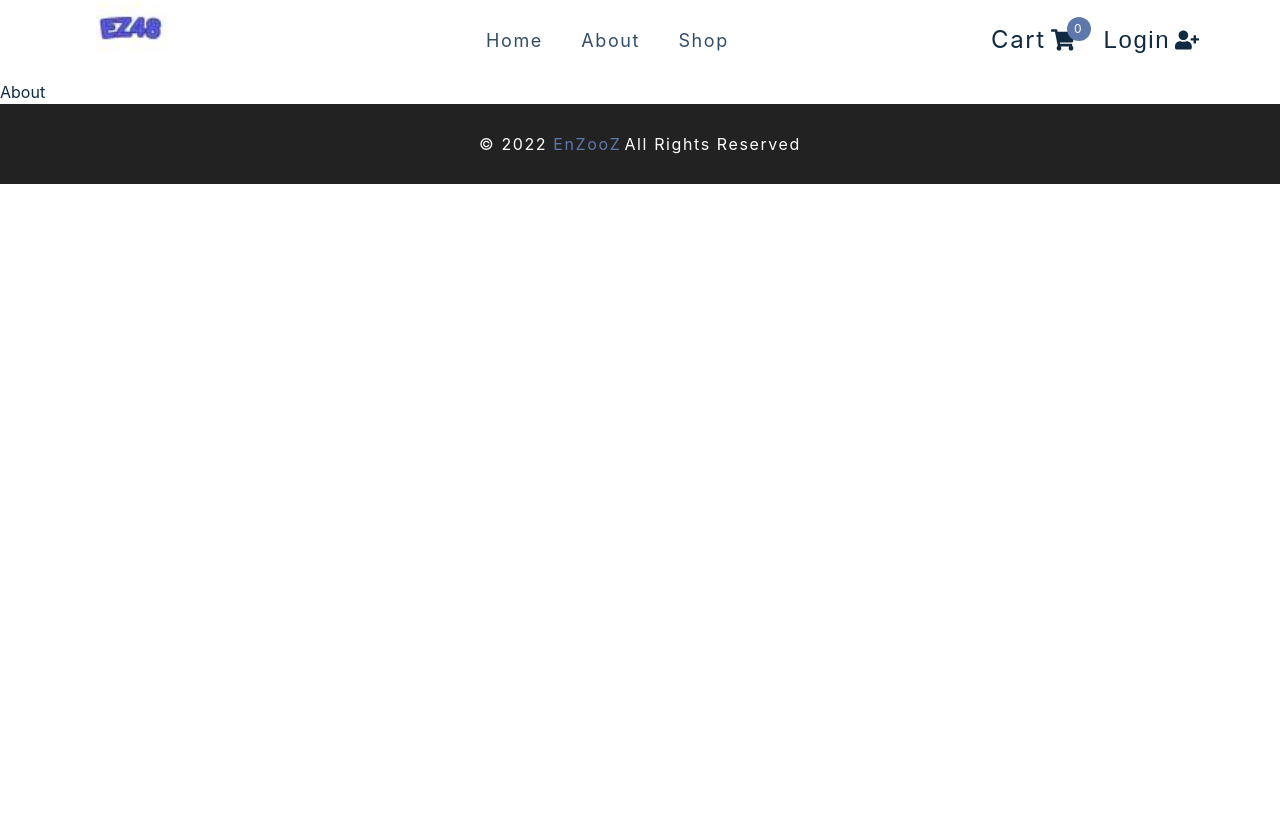
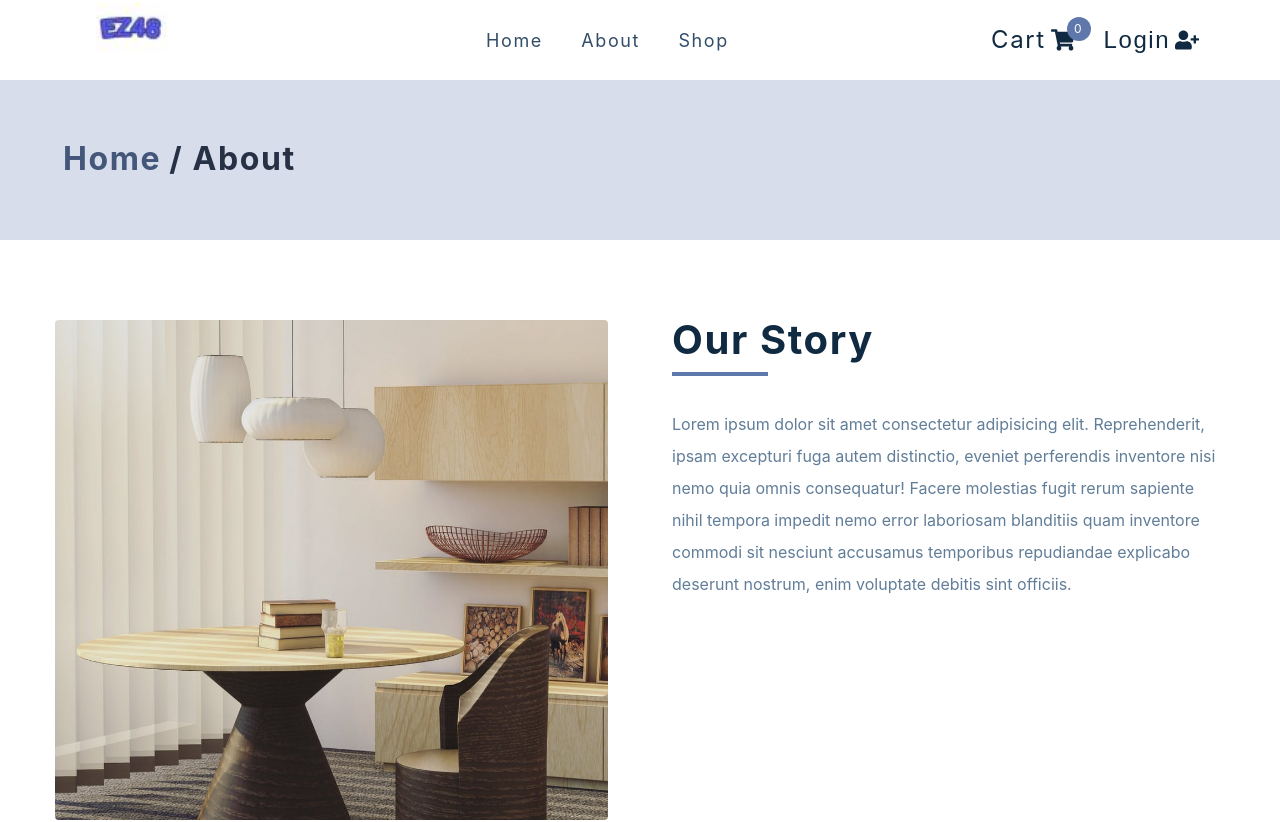
Before and after one commit to enzooz48/Ecommerce-FurnitureStore, a React (Create React App) app: page /about in a window 1280 px wide. Shown: the top 822 px of the page. Before the commit the page ends 800 px from the top, so only its background shows below. Built offline with nearby package versions, Linux system fonts and the light colour scheme; no server answers.

Commit message:
Add About Page

```diff
--- a/src/components/featuredProducts/FeaturedProducts.css
+++ b/src/components/featuredProducts/FeaturedProducts.css
@@ -1,4 +1,4 @@
-.section {
+.featured-section {
 	background: var(--clr-grey-10);
 }
 
@@ -36,8 +36,4 @@
 		position: relative;
 		top: -5rem;
 	}
-	/* .featured__container {
-		position: relative;
-		top: -5rem;
-	} */
 }
--- a/src/components/featuredProducts/FeaturedProducts.jsx
+++ b/src/components/featuredProducts/FeaturedProducts.jsx
@@ -6,7 +6,7 @@ import { useProductsContext } from '../../context/ProductsContext';
 const FeaturedProducts = () => {
 	const { featured_products: featured } = useProductsContext();
 	return (
-		<div className="section">
+		<div className="section featured-section">
 			<div className="title">
 				<h2>featured products</h2>
 				<div className="underline"></div>
--- a/src/page/about/About.css
+++ b/src/page/about/About.css
@@ -0,0 +1,41 @@
+.about {
+	display: grid;
+	gap: 4rem;
+}
+
+.about img {
+	width: 100%;
+	display: block;
+	border-radius: var(--radius);
+	height: 500px;
+	object-fit: cover;
+}
+
+.about p {
+	line-height: 2;
+	max-width: 45em;
+	margin: 0 auto;
+	margin-top: 2rem;
+	color: var(--clr-grey-5);
+}
+
+.about .title {
+	text-align: left;
+}
+
+.about .underline {
+	margin-left: 0;
+}
+
+@media (min-width: 992px) {
+	.about {
+		grid-template-columns: 1fr 1fr;
+	}
+}
+
+@media screen and (min-width: 1280px) {
+	.about {
+		position: relative;
+		top: -5rem;
+	}
+}
--- a/src/page/about/About.jsx
+++ b/src/page/about/About.jsx
@@ -1,7 +1,31 @@
 import './About.css';
+import PageHero from '../../components/PageHero';
+import aboutImg from '../../assets/images/hero-bcg.jpeg';
 
 const About = () => {
-	return <div>About</div>;
+	return (
+		<main>
+			<PageHero title="about" />
+			<section className="page section section-center about">
+				<img src={aboutImg} alt="nice desk" />
+				<article>
+					<div className="title">
+						<h2>our story</h2>
+						<div className="underline"></div>
+					</div>
+					<p>
+						Lorem ipsum dolor sit amet consectetur adipisicing elit.
+						Reprehenderit, ipsam excepturi fuga autem distinctio, eveniet
+						perferendis inventore nisi nemo quia omnis consequatur! Facere
+						molestias fugit rerum sapiente nihil tempora impedit nemo error
+						laboriosam blanditiis quam inventore commodi sit nesciunt accusamus
+						temporibus repudiandae explicabo deserunt nostrum, enim voluptate
+						debitis sint officiis.
+					</p>
+				</article>
+			</section>
+		</main>
+	);
 };
 
 export default About;
```
